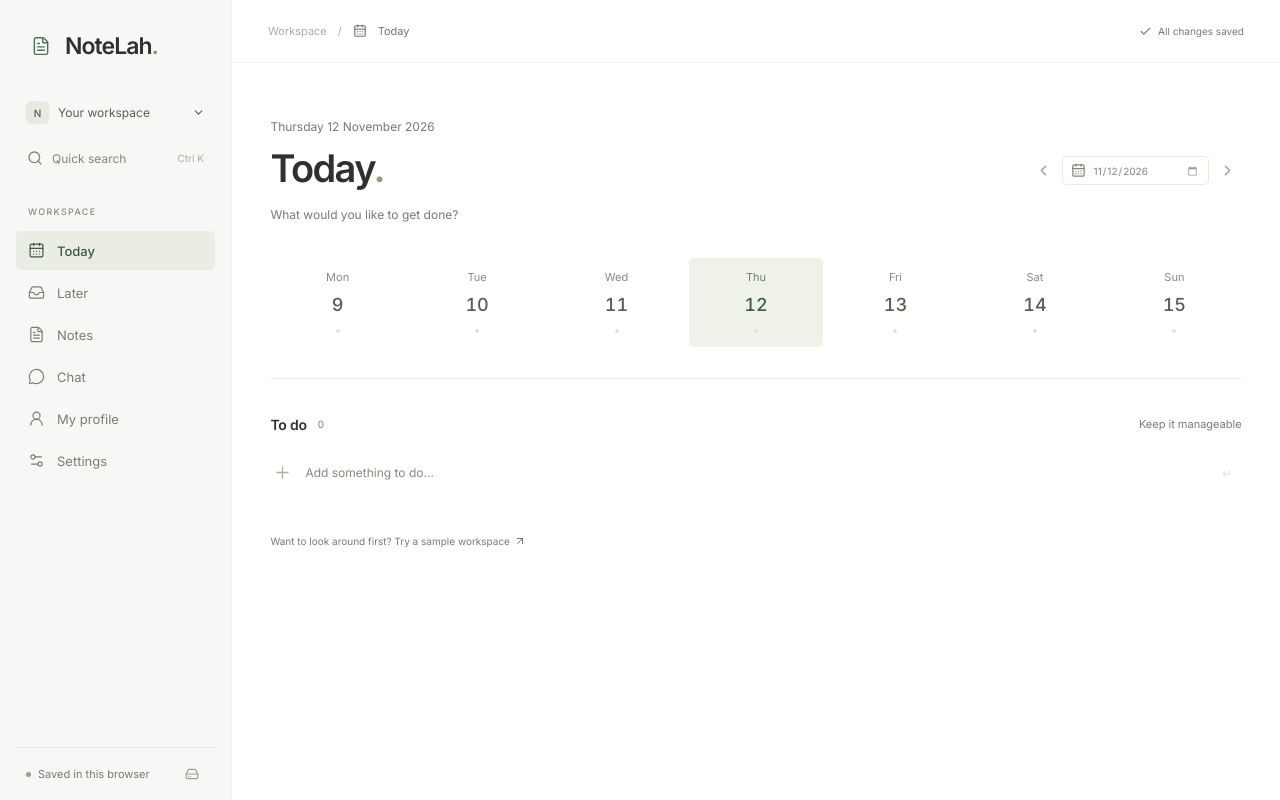
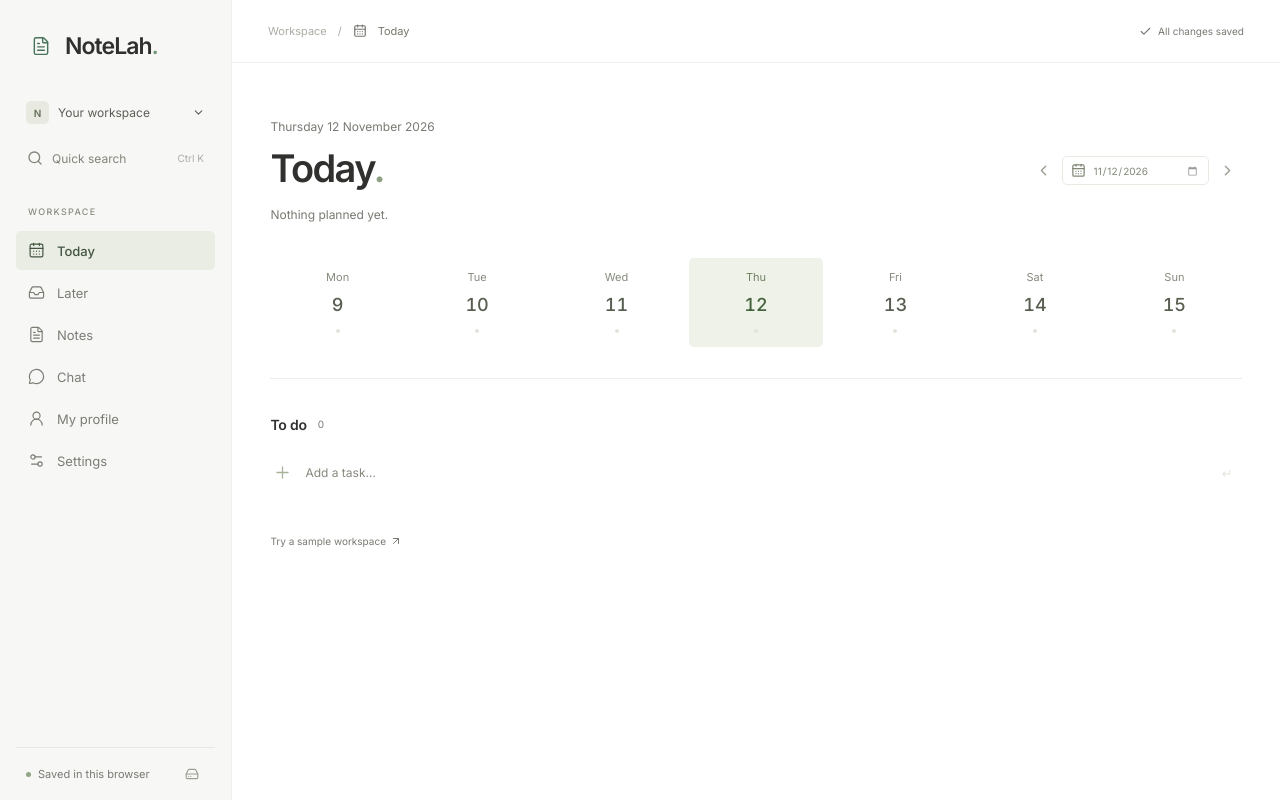
Before and after one commit to Etticx/NoteLah, a Next.js app: page / in a window 1280 px wide. Both pictures are taken after a click on the button "NoteLah.". Built offline with nearby package versions, Linux system fonts and the light colour scheme.

Commit message:
ui: plain headings and placeholders on Today and Later

```diff
--- a/src/components/workspace.tsx
+++ b/src/components/workspace.tsx
@@ -197,7 +197,7 @@ export default function Workspace() {
       <main className={`content content-${view}`}>
         <div hidden={view !== "chat"}><ChatWorkspace state={state} enabled={info?.mode === "desktop" && !isSample && status === "saved"} visible={view === "chat"} handoff={handoff} onHandoffTaken={() => setHandoff(null)} onAgentAction={agentAction} /></div>
         {status === "loading" ? <div className="loading-state"><FileText size={28} /><p>Opening your workspace…</p></div> : view === "chat" ? null : (view === "today" || view === "later") ? <>
-          <div className="page-heading"><div><div className="page-eyebrow">{view === "today" ? friendlyDay(selectedDay, { weekday: "long", day: "numeric", month: "long", year: "numeric" }) : "A little space for what's next"}</div><h1>{view === "later" ? "Later" : selectedIsToday ? "Today" : friendlyDay(selectedDay, { weekday: "long" })}<span className="heading-period">.</span></h1><p className="page-subtitle">{view === "later" ? "Catch a thought. Give it a day when you're ready." : visible.length ? `${completed.length} of ${visible.length} tasks completed${pending.length === 0 ? " · You're all done for this day." : ""}` : "What would you like to get done?"}</p></div>{view === "today" && <div className="date-actions"><button className="icon-button" aria-label="Previous day" onClick={() => setSelectedDay(shiftDay(selectedDay, -1))}><ChevronLeft size={17} /></button><label className="date-picker"><CalendarDays size={15} /><input type="date" aria-label="Choose a day" value={selectedDay} onChange={(event) => event.target.value && setSelectedDay(event.target.value)} /></label><button className="icon-button" aria-label="Next day" onClick={() => setSelectedDay(shiftDay(selectedDay, 1))}><ChevronRight size={17} /></button></div>}</div>
+          <div className="page-heading"><div>{view === "today" && <div className="page-eyebrow">{friendlyDay(selectedDay, { weekday: "long", day: "numeric", month: "long", year: "numeric" })}</div>}<h1>{view === "later" ? "Later" : selectedIsToday ? "Today" : friendlyDay(selectedDay, { weekday: "long" })}<span className="heading-period">.</span></h1><p className="page-subtitle">{view === "later" ? "Tasks without a date." : visible.length ? `${completed.length} of ${visible.length} tasks completed` : "Nothing planned yet."}</p></div>{view === "today" && <div className="date-actions"><button className="icon-button" aria-label="Previous day" onClick={() => setSelectedDay(shiftDay(selectedDay, -1))}><ChevronLeft size={17} /></button><label className="date-picker"><CalendarDays size={15} /><input type="date" aria-label="Choose a day" value={selectedDay} onChange={(event) => event.target.value && setSelectedDay(event.target.value)} /></label><button className="icon-button" aria-label="Next day" onClick={() => setSelectedDay(shiftDay(selectedDay, 1))}><ChevronRight size={17} /></button></div>}</div>
           {view === "today" && <div className="week-strip" aria-label="Week overview">{week.map((day) => {
             const scheduled = state.tasks.filter((task) => task.plannedDate === day);
             const count = scheduled.filter((task) => task.completedAt).length;
@@ -208,12 +208,12 @@ export default function Workspace() {
             <form className="agent-prompt" onSubmit={(event) => { event.preventDefault(); if (!goal.trim()) return; setHandoff({ text: goal.trim(), date: selectedDay }); setGoal(""); go("chat"); }}><Sparkles size={17} strokeWidth={1.65} /><input aria-label="Describe a goal to break into tasks" placeholder="What do you need to get done? I'll suggest tasks…" value={goal} maxLength={2000} onChange={(event) => setGoal(event.target.value)} /><button className="button primary" disabled={!goal.trim()}>Suggest tasks</button></form>
             {!visible.length && <div className="agent-examples" aria-label="Example goals">{["Revise for my Database Systems exam", "Write the introduction of my project report", "Prepare slides for a 10-minute presentation"].map((example) => <button key={example} type="button" onClick={() => setGoal(example)}>{example}</button>)}</div>}
           </>}
-          <section className="tasks-section"><div className="section-heading"><h2>{view === "later" ? "Ideas & things to do" : "To do"}<span className="section-count">{pending.length}</span></h2><span className="section-hint">{view === "later" ? "No date needed" : "Keep it manageable"}</span></div>
+          <section className="tasks-section"><div className="section-heading"><h2>To do<span className="section-count">{pending.length}</span></h2></div>
             <TaskList items={pending} />
-            <form className="add-task" onSubmit={addTask}><Plus size={19} strokeWidth={1.65} /><input ref={addInput} aria-label={view === "later" ? "Add an idea for later" : "Add a task"} placeholder={view === "later" ? "Something on your mind?" : "Add something to do…"} value={entry} maxLength={500} disabled={!info || busy} onChange={(event) => setEntry(event.target.value)} /><button type="submit" disabled={!entry.trim() || !info} className={entry.trim() ? "add-submit" : "add-key"} aria-label="Add task">{entry.trim() ? <ArrowRight size={16} /> : <kbd>↵</kbd>}</button></form>
+            <form className="add-task" onSubmit={addTask}><Plus size={19} strokeWidth={1.65} /><input ref={addInput} aria-label={view === "later" ? "Add an idea for later" : "Add a task"} placeholder="Add a task…" value={entry} maxLength={500} disabled={!info || busy} onChange={(event) => setEntry(event.target.value)} /><button type="submit" disabled={!entry.trim() || !info} className={entry.trim() ? "add-submit" : "add-key"} aria-label="Add task">{entry.trim() ? <ArrowRight size={16} /> : <kbd>↵</kbd>}</button></form>
           </section>
           {completed.length > 0 && <section className="completed-section"><div className="section-heading"><h2><CheckCheck size={16} />Completed<span className="section-count">{completed.length}</span></h2></div><TaskList items={completed} done /></section>}
-          {!state.tasks.length && info && <button className="sample-link" onClick={sampleWorkspace}>Want to look around first? Try a sample workspace <ArrowUpRight size={12} /></button>}
+          {!state.tasks.length && info && <button className="sample-link" onClick={sampleWorkspace}>Try a sample workspace<ArrowUpRight size={12} /></button>}
         </> : view === "notes" ? <NotesWorkspace state={state} info={info} busy={busy} onChange={(update) => persist(update(stateRef.current))} onDraftDirty={setNoteDraftDirty} onImport={(folderId) => action(async () => { const result = await window.notelah!.importNotes(folderId); if (result) { stateRef.current = result.state; setState(result.state); setInfo(result.info); setNotice("Files copied into your library."); } })} onDropFiles={(folderId, files) => action(async () => { const result = await window.notelah!.importDroppedNotes(folderId, files); stateRef.current = result.state; setState(result.state); setInfo(result.info); setNotice("Files copied into your library."); })} onOpenFile={(id) => action(async () => { await window.notelah!.openNoteFile(id); })} /> : view === "profile" ? <>
           <div className="profile-cover"><div className="cover-lines" aria-hidden="true"><span /><span /><span /><span /><span /></div><span className="cover-label">THE DAYS ADD UP</span></div>
           <div className="profile-heading"><div className="profile-avatar">{initials}</div><button className="button secondary" onClick={() => setProfileOpen(true)}><Pencil size={14} />Edit profile</button></div>
```
